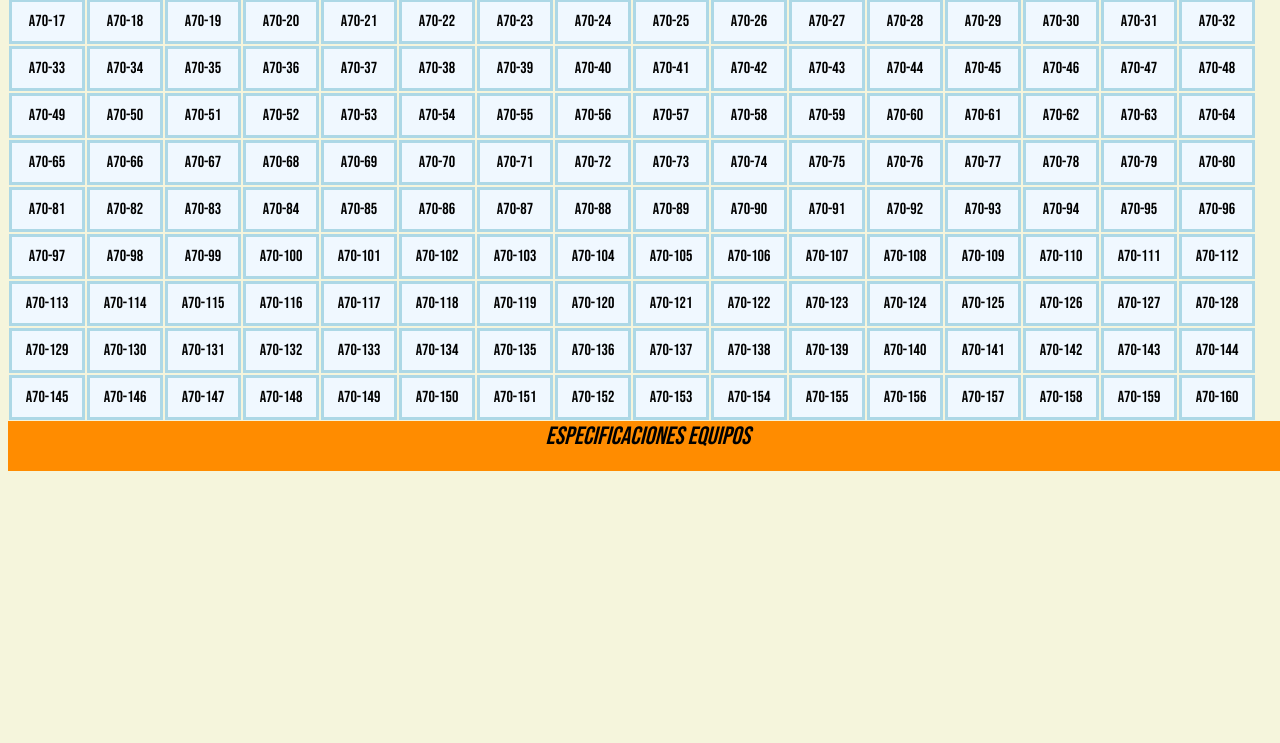
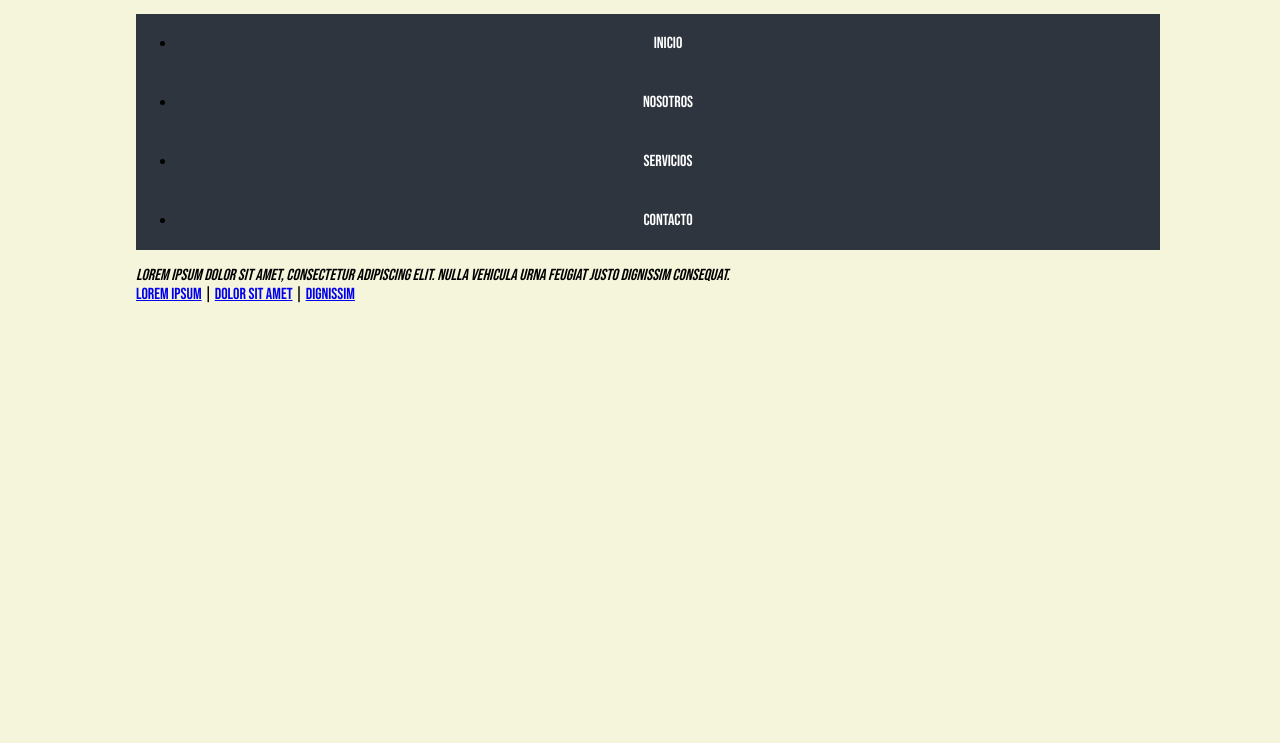
Before and after one commit to Eze323/ezequielirace, a plain HTML site: page index.html in a window 1280 px wide. Shown: the part 57-800 px from the top of the page. Drawn offline with Linux system fonts and the light colour scheme.

Commit message:
actualizacion index y funciones y css

```diff
--- a/index.html
+++ b/index.html
@@ -3,17 +3,44 @@
 <head>
     <meta charset='utf-8'>
     <meta http-equiv='X-UA-Compatible' content='IE=edge'>
-    <title>Mapa de Equipamento</title>
+    <title>Sistemas - Soporte Industrial</title>
     <meta name='viewport' content='width=device-width, initial-scale=1'>
     <link rel='stylesheet' type='text/css' media='screen' href='https://eze323.github.io/ezequielirace/main.css'>
 
 </head>
 <body>
-    <div id="mapa" name="mapa">
 
-    </div>
-<div id="destalles" name="detalles"></div>
-<div id="footer">Especificaciones Equipos</div>
-    <script src='https://eze323.github.io/ezequielirace/mapafuncion.js'></script>
+<div class="contenedor">
+            <!-- En el header están el logo y el banner -->
+
+            <header>
+                <div class="logo"><img src="imagenes/logo.png"></div>
+
+            <!-- Menu de navegación -->
+
+                <nav>
+                    <ul>
+                        <li class="menu-item"><a href="#"><div>inicio</div></a></li>
+                        <li class="menu-item"><a href="#"><div>nosotros</div></a></li>
+                        <li class="menu-item"><a href="#"><div>servicios</div></a></li>
+                        <li class="menu-item"><a href="#"><div>contacto</div></a></li>
+                    </ul>
+                </nav>
+            </header>
+
+
+
+<!-- Pié de página -->
+
+            <footer>
+                <address>Lorem ipsum dolor sit amet, consectetur adipiscing elit. Nulla vehicula urna feugiat justo dignissim consequat.</address>
+                <div>
+                    <a href="#">lorem ipsum</a> |
+                    <a href="#">dolor sit amet</a> |
+                    <a href="#">dignissim</a>
+                </div>
+            </footer>
+        </div>
+
 </body>
 </html>
--- a/main.css
+++ b/main.css
@@ -3,19 +3,65 @@
     src: url(https://eze323.github.io/ezequielirace/BebasNeue-Regular.ttf);
     }
 
+@import url(http://fonts.googleapis.com/css?family=Roboto:100,300,400,100italic,300italic);
+
+
+html {
+    font-family: 'Roboto', sans-serif;
+    font-weight: 300;
+}
+
+
+html{
+    min-height: 100%;
+    position: relative;
+}
 
 body{width: 100%;
     height: 100%;
 
 }
-html{
-    min-height: 100%;
-    position: relative;
+
+
+.contenedor{
+    max-width: 1024px;
+    margin: 0 auto;
 }
-body{width: 100%;
-    height: 100%;
+
+/* logo */
+
+.logo{
+    margin: 25px;
+    text-align: center;
 
 }
+
+/* Posición y estilos del menú de navegación */
+
+nav{
+    background-color: #2E353E;
+    text-align: center;
+}
+
+.menu-item{
+    text-transform: uppercase;
+}
+.menu-item a div{
+    padding: 20px;
+}
+.menu-item a{
+    text-decoration: none;
+    color: #fff;
+}
+.menu-item :hover{
+    background-color: #0BC5D8;
+}
+
+
+
+
+
+
 
 .ventana-login h2{
     display: block;
```
Also changed, not shown: coloresparalaweb.png (added), funciones.js (line endings or trailing spaces).
